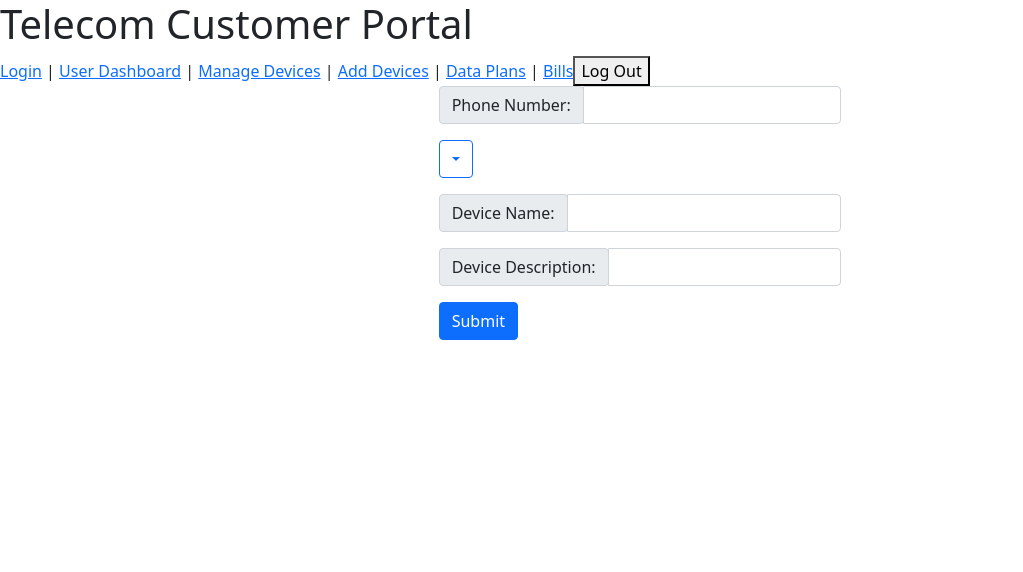
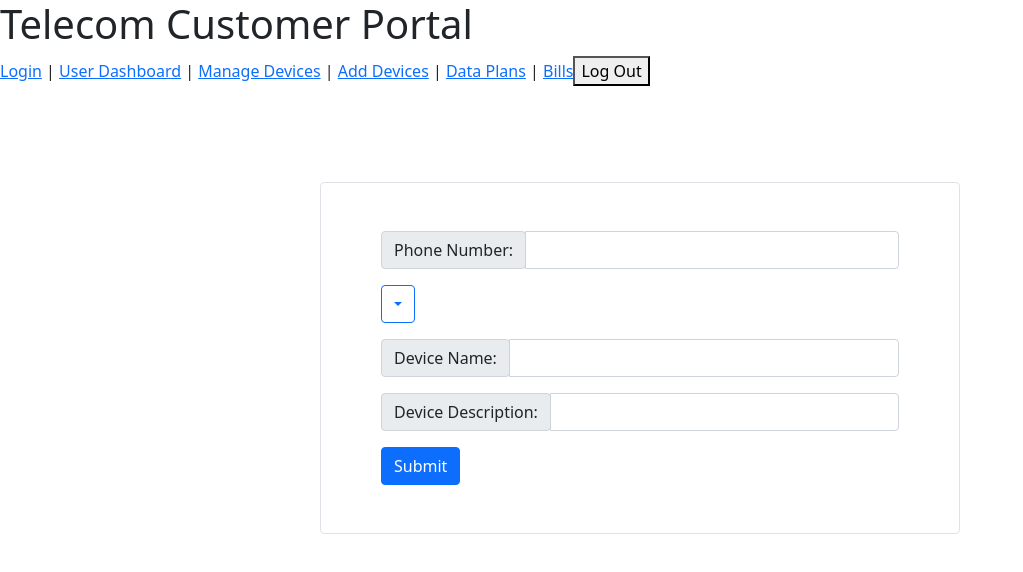
Before and after one commit to CoryFree42/TelecomCustomerPortal, an Angular app in the folder telecom-portal-angular/: page /add-device in a window 1280 px wide. Shown: the top 572 px of the page, without its empty margins (0-1023 px from the left). Built offline with nearby package versions, Linux system fonts and the light colour scheme; no server answers.

Commit message:
Finishing touches to add devices page

```diff
--- a/telecom-portal-angular/src/app/add-device/add-device.component.html
+++ b/telecom-portal-angular/src/app/add-device/add-device.component.html
@@ -1,7 +1,14 @@
 <div class="container-fluid">
-    <div class="row justify-content-center">
-        <div class="col-4">
-<form>
+    <div class="row">
+        <br>
+        <br>
+        <br>
+        <br>
+    </div>
+    <div class="row">
+        <div class="col-3"></div>
+        <div class="col-6 border rounded">
+<form class="m-5">
     <div class="input-group mb-3">
         <div>
             <span class="input-group-text" id="1">Phone Number:</span>
@@ -43,5 +50,7 @@
 <ngb-alert *ngIf="successMessage" type="success" (closed)=" successMessage = ''">{{ successMessage }}
 </ngb-alert>
         </div>
+        <div class="col-3"></div>
+
     </div>
 </div>
```
